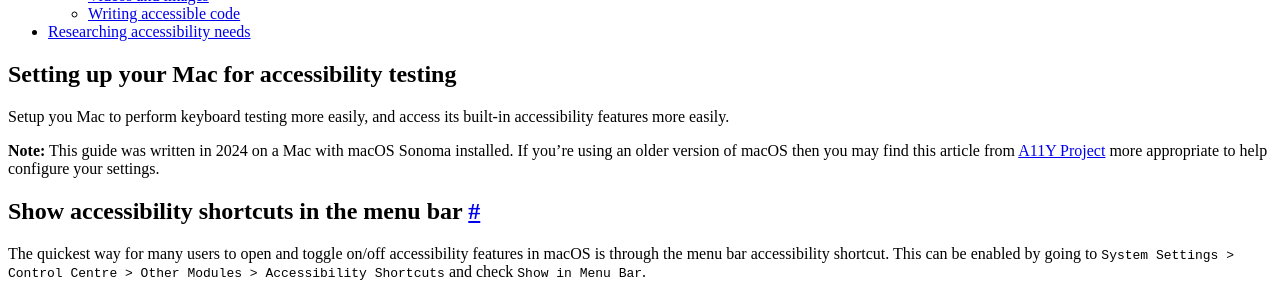
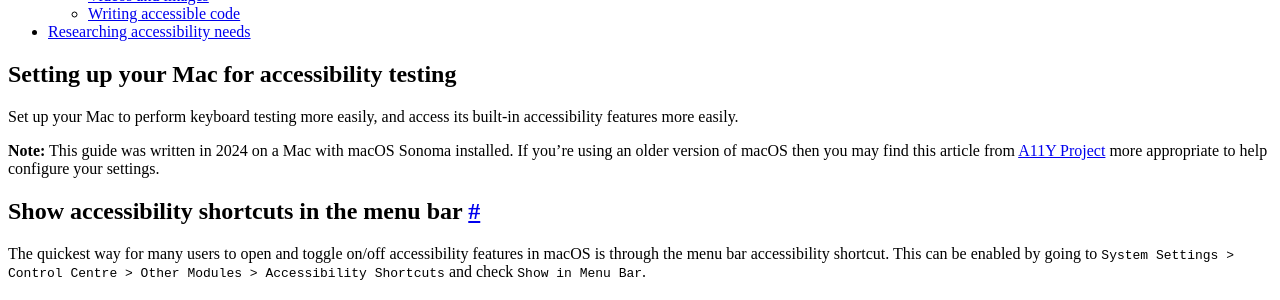
Before and after one commit to dxw/accessibility-manual, a Jekyll site: the page built from src/development/setting-up-your-mac-for-accessibility-testing.md, in a window 1280 px wide and 900 px high, scrolled down 358 px. Shown: the part 152-452 px from the top of the window. Built offline with Jekyll 4.4.1, drawn with Linux system fonts in a browser that asks for light colours.

Commit message:
Update Development page “setting-up-your-mac-for-accessibility-testing”

```diff
--- a/src/development/setting-up-your-mac-for-accessibility-testing.md
+++ b/src/development/setting-up-your-mac-for-accessibility-testing.md
@@ -4,7 +4,7 @@ permalink: /:path/:basename/
 tags:
   - Development
 ---
-Setup you Mac to perform keyboard testing more easily, and access its built-in accessibility features more easily.
+Set up your Mac to perform keyboard testing more easily, and access its built-in accessibility features more easily.
 
 **Note:** This guide was written in 2024 on a Mac with macOS Sonoma installed. If you're using an older version of macOS then you may find this article from [A11Y Project](https://www.a11yproject.com/posts/macos-browser-keyboard-navigation/) more appropriate to help configure your settings.
 
```
